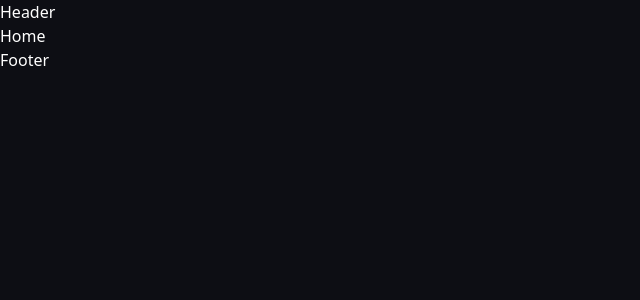
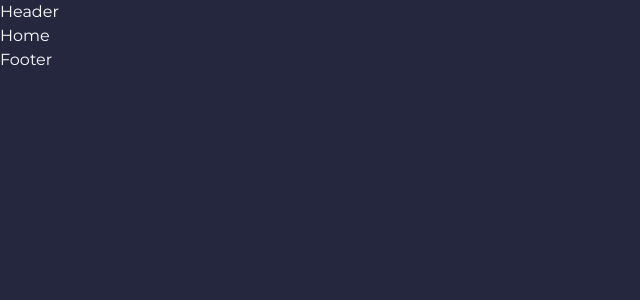
Before and after one commit to fluchtens/42-ft_transcendence, a React (Vite) app in the folder frontend/: page / in a window 1280 px wide. Shown: the top 300 px of the page, without its empty margins (0-640 px from the left). Built offline with nearby package versions, Linux system fonts and the light colour scheme.

Commit message:
add colors and font

```diff
--- a/frontend/index.html
+++ b/frontend/index.html
@@ -4,6 +4,9 @@
     <meta charset="UTF-8" />
     <link rel="icon" type="image/png" href="/pong.png" />
     <meta name="viewport" content="width=device-width, initial-scale=1.0" />
+    <link rel="preconnect" href="https://fonts.googleapis.com" />
+    <link rel="preconnect" href="https://fonts.gstatic.com" />
+    <link href="https://fonts.googleapis.com/css2?family=Montserrat:ital,wght@0,100;0,200;0,300;0,400;0,500;0,600;0,700;0,800;0,900;1,100;1,200;1,300;1,400;1,500;1,600;1,700;1,800;1,900&display=swap" rel="stylesheet"/>
     <title>ft_transcendence</title>
   </head>
   <body>
--- a/frontend/src/styles/global.css
+++ b/frontend/src/styles/global.css
@@ -3,5 +3,5 @@
 @tailwind utilities;
 
 body {
-  @apply bg-primary;
+  @apply bg-primary font-montserrat;
 }
--- a/frontend/tailwind.config.js
+++ b/frontend/tailwind.config.js
@@ -4,8 +4,15 @@
   ],
   theme: {
     extend: {
+      fontFamily: {
+        'montserrat': ['Montserrat', 'sans'],
+      },
       colors: {
-        'primary': '#0D0E14',
+        'primary': '#25273F',
+        'secondary': '#171930',
+        'tertiary': '#2F3759',
+        'quaternary': '#7090E9',
+        'quinary': '#5064FB',
       },
     },
   },
```
